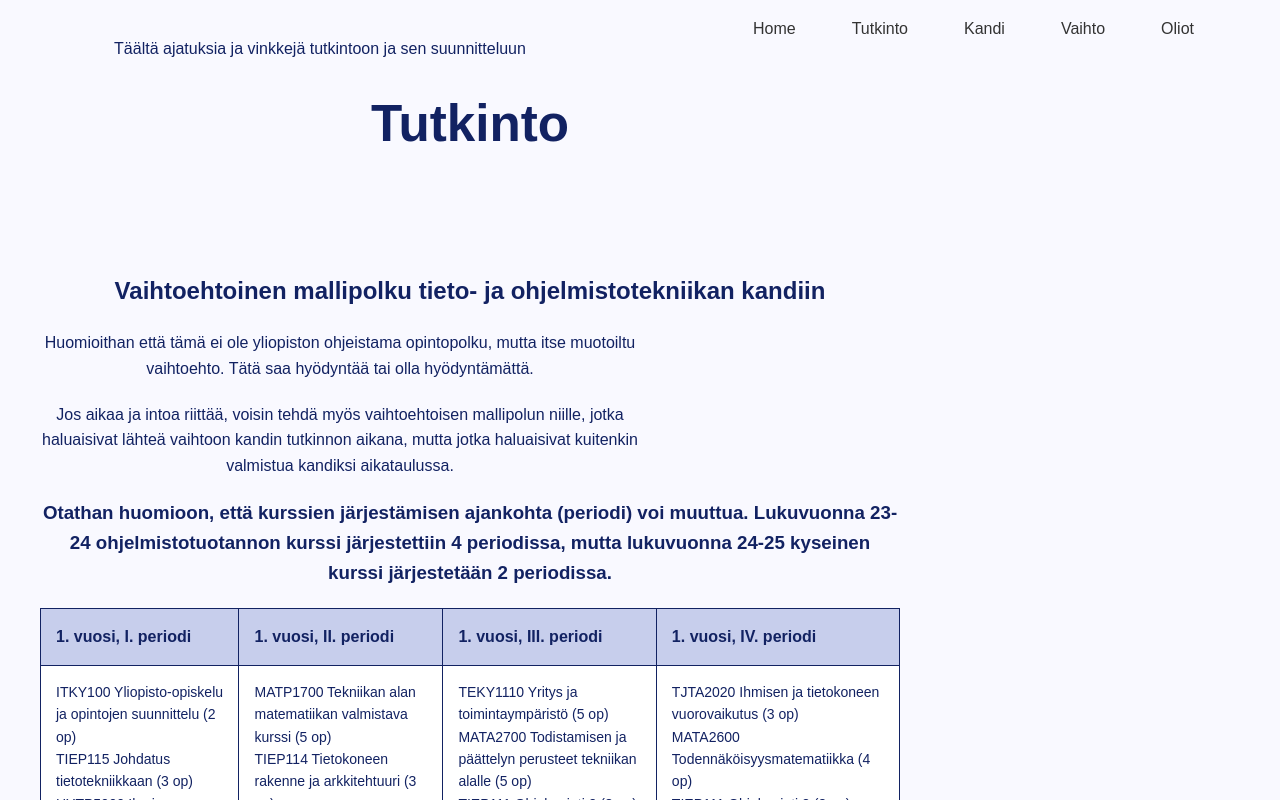
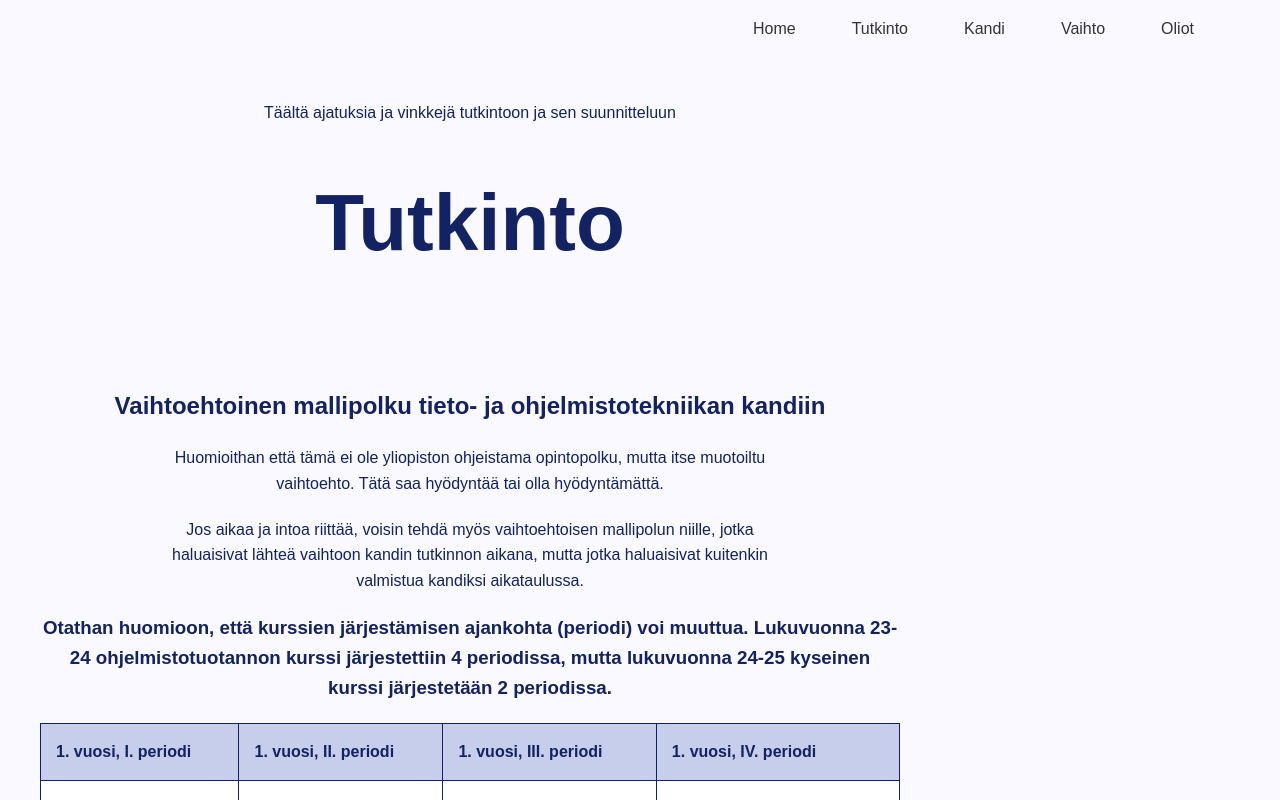
Before and after one commit to lehtio/Opiskelukorneri, a React (Vite) app in the folder opintokorneri/: page /tutkinto in a window 1280 px wide. Shown: the top 800 px of the page. Built offline with nearby package versions, Linux system fonts and the light colour scheme.

Commit message:
Tutkintosivun desingin aloitus

```diff
--- a/opintokorneri/src/pages/Tutkinto.jsx
+++ b/opintokorneri/src/pages/Tutkinto.jsx
@@ -12,7 +12,7 @@ const KandiPage = () => {
   };
   return (
     <div>
-      <p>Täältä ajatuksia ja vinkkejä tutkintoon ja sen suunnitteluun</p>
+      <p className="ylarivi">Täältä ajatuksia ja vinkkejä tutkintoon ja sen suunnitteluun</p>
       <h1>Tutkinto</h1>
       <Mallipolku />
 
--- a/opintokorneri/src/styles/Tutkinto.css
+++ b/opintokorneri/src/styles/Tutkinto.css
@@ -1,10 +1,23 @@
 .studies-container {
   padding: 20px;
   max-width: 900px;
+  width: 100%;
   margin: 0 auto;
+  margin-top: 80px;
   text-align: center;
-  margin-top: 80px; }
+}
 
+/* Keskitetään kaikki sisältö kontissa */
+.studies-container h1,
+.studies-container h2,
+.studies-container h3,
+.studies-container p {
+  text-align: center;
+  margin-left: auto;
+  margin-right: auto;
+}
+
+/* Taulukko-opintopolku */
 .study-plan {
   width: 100%;
   border-collapse: collapse;
@@ -35,18 +48,24 @@
   color: #122262;
 }
 
-
+.ylarivi{
+  margin-top: 80px;
+}
+/* Yleinen typografia */
 h1 {
   color: #122262;
   text-align: center;
   margin-bottom: 10px;
+  font-size: 80px;
+
 }
 
 p {
   text-align: center;
   max-width: 600px;
-    margin-bottom: 20px;
+  margin: 0 auto 20px;
 }
+
 
 a {
   color: #122262;
@@ -56,7 +75,9 @@
 a:hover {
   text-decoration: underline;
 }
-  .monikarki-button{
+
+/* Nappi */
+.monikarki-button {
   color: #0e1a4d;
   padding: 10px 20px;
   border: #0e1a4d solid 2px;
@@ -65,7 +86,8 @@
   font-size: 16px;
   margin-top: 20px;
 }
-  .monikarki-button:hover{
+
+.monikarki-button:hover {
   background-color: #0e1a4d;
   color: white;
 }
```
Lines whose indentation alone changed are shown as unchanged.
